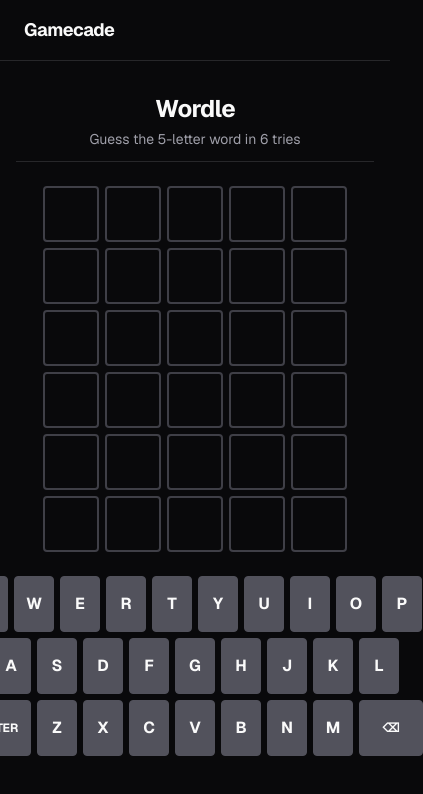
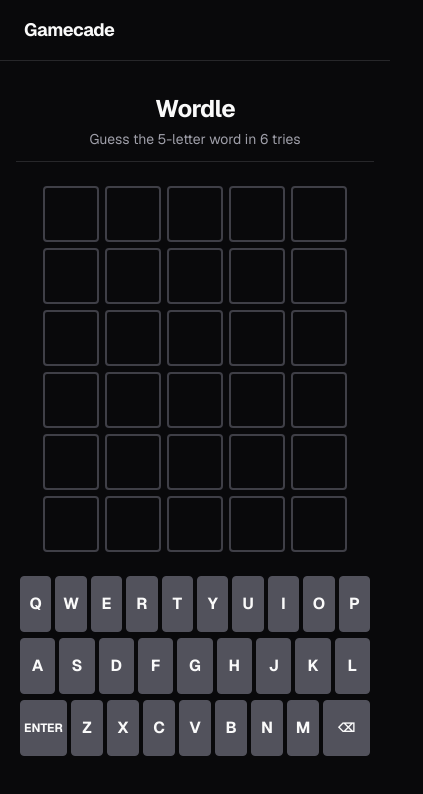
Before and after one commit to sumitkumar91/gamecade, a Next.js app: page /wordle in a window 390 px wide. Shown: the top 794 px of the page, 423 px wide, since content can reach past the window. Built offline with nearby package versions, Linux system fonts and the light colour scheme.

Commit message:
Fix Wordle keyboard clipping on mobile using flex-1 layout

```diff
--- a/components/games/wordle/WordleKeyboard.tsx
+++ b/components/games/wordle/WordleKeyboard.tsx
@@ -23,9 +23,9 @@
   };
 
   return (
-    <div className="flex flex-col items-center gap-1.5">
+    <div className="flex flex-col items-center gap-1.5 w-full px-1">
       {ROWS.map((row, ri) => (
-        <div key={ri} className="flex gap-1.5">
+        <div key={ri} className="flex gap-1 w-full justify-center">
           {row.map((key) => {
             const state = letterMap[key] ?? "empty";
             const color = colorMap[state];
@@ -35,7 +35,7 @@
                 key={key}
                 onClick={() => onKey(key)}
                 className={`flex items-center justify-center rounded font-bold uppercase transition-colors active:scale-95 select-none
-                  ${wide ? "w-16 text-xs" : "w-10"} h-14
+                  ${wide ? "flex-[1.5] text-xs" : "flex-1"} h-14 min-w-0
                   ${color} border`}
               >
                 {key}
```
